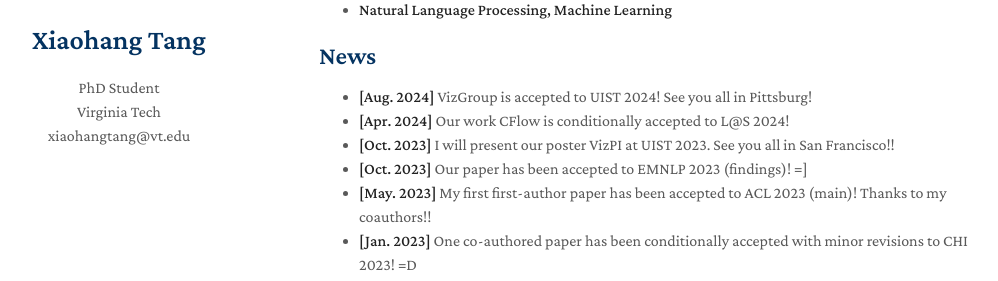
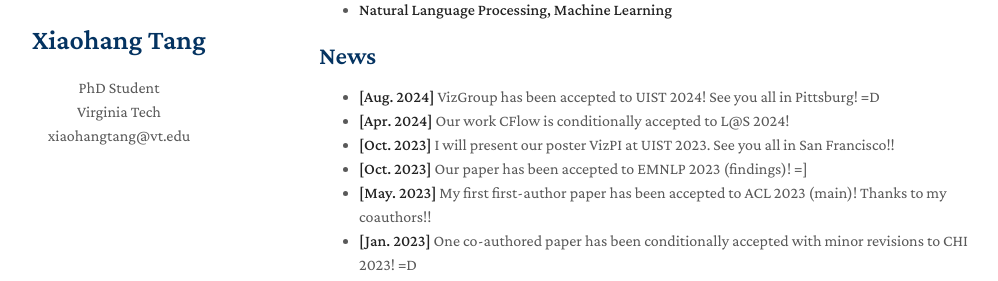
Before and after one commit to xiaohang-tang/xiaohang-tang.github.io, a Jekyll site: the page built from index.md, in a window 1280 px wide and 900 px high, scrolled down 325 px. Shown: the part 172-453 px from the top of the window, without its empty margins (151-1149 px from the left). Built offline with Jekyll 4.4.1, drawn with Linux system fonts in a browser that asks for light colours; nearby versions of some CDN libraries; a style sheet for code colours, icons or effects is not loaded; our own code applies the rules of GitHub Pages for plain Markdown files.

Commit message:
Update index.md

```diff
--- a/index.md
+++ b/index.md
@@ -18,7 +18,7 @@ I was a research intern at the [University of Notre Dame](https://www.nd.edu/) i
 - **Natural Language Processing, Machine Learning**
 
 ## News
-- **[Aug. 2024]** VizGroup is accepted to UIST 2024! See you all in Pittsburg!
+- **[Aug. 2024]** VizGroup has been accepted to UIST 2024! See you all in Pittsburg! =D
 - **[Apr. 2024]** Our work CFlow is conditionally accepted to L@S 2024!
 - **[Oct. 2023]** I will present our poster VizPI at UIST 2023. See you all in San Francisco!!
 - **[Oct. 2023]** Our paper has been accepted to EMNLP 2023 (findings)! =]
```
